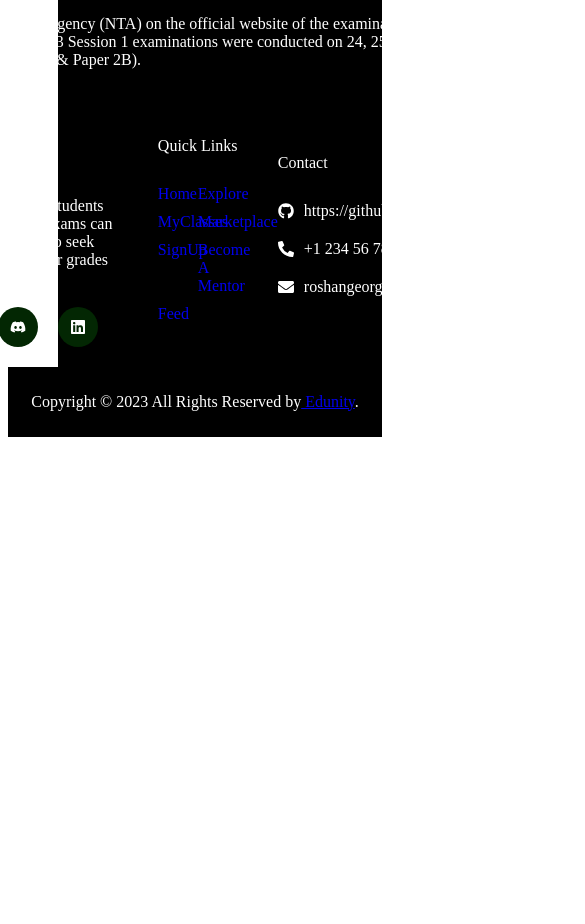
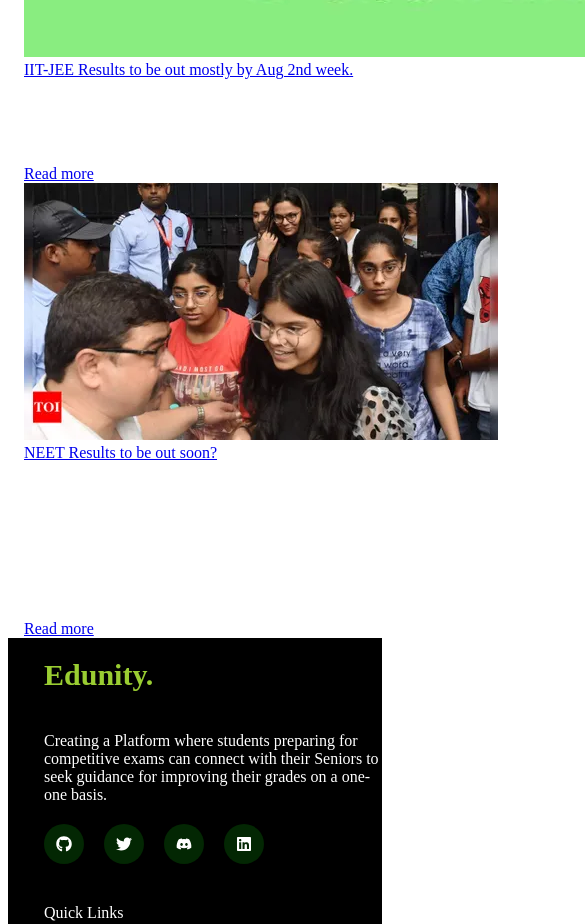
Before and after one commit to roshangeorge97/Edunity, a React (Vite) app: page /feed in a window 390 px wide. Shown: the part 2261-3185 px from the top of the page, 585 px wide, since content can reach past the window. Before the commit the page ends 2706 px from the top, so only its background shows below. Built offline with nearby package versions, Linux system fonts and the light colour scheme; no server answers.

Commit message:
made footer responsive

```diff
--- a/src/pages/Footer/Footer.css
+++ b/src/pages/Footer/Footer.css
@@ -1,13 +1,18 @@
+
+.black {
+  background-color: #000;
+}
 
 .container{
+    max-width: 1280px !important;
+    color: #fff;
     display: flex;
-    flex-direction: row;
     justify-content: center;
-    align-items: center;
-    color: #fff;
-    background-color: #000;
-    padding-left: 20px;
-    margin-left: 50px;
+    margin: 0 auto;
+
+    align-items: baseline;
+    flex-wrap: wrap;
+    padding: 0 16px;
 }
 
 
@@ -72,8 +77,10 @@
     list-style: none;
     display: flex;
     flex-wrap: wrap;
-    flex-direction: row;
+    align-items: center;
 }
+
+
 
 .ListItem{
     width: 50%;
@@ -108,7 +115,22 @@
     flex-direction: row;
     justify-content: center;
     align-items: center;
-    background-color: #000;
+    background-color: #131313;
     color: #fff;
     padding: 10px;
 }
+
+@media screen and (max-width: 592px) {
+  .Left {
+    width: 100%;
+  }
+  .Center {
+    width: 100%;
+  }
+  .container {
+    flex-direction: column;
+  }
+  .Right {
+    width: 100%;
+  }
+}
--- a/src/pages/Footer/Footer.jsx
+++ b/src/pages/Footer/Footer.jsx
@@ -13,7 +13,8 @@ import './Footer.css'
 const Footer = () => {
     return (
         <>
-            <div className='container'>
+            <div className='black'>
+                <div className="container">
                     <div className='Left'>
                         <div className='logo'>Edunity.</div>
                         <div className='Desc'>
@@ -33,7 +34,7 @@ const Footer = () => {
                                 <FaDiscord />
                             </a>
                             <a href="roshangeorge2003@gmail.com" className='SocialIcon ' id='linkedin'>
-                            <FaLinkedin/>
+                                <FaLinkedin />
                             </a>
                         </div>
                     </div>
@@ -62,6 +63,8 @@ const Footer = () => {
                         </div>
                     </div>
                 </div>
+            </div>
+
             <div className='fpart'>
                 <div class="row">
                     <div class="col-md-8 col-sm-6 col-xs-12">
```
Lines whose indentation alone changed are shown as unchanged.
